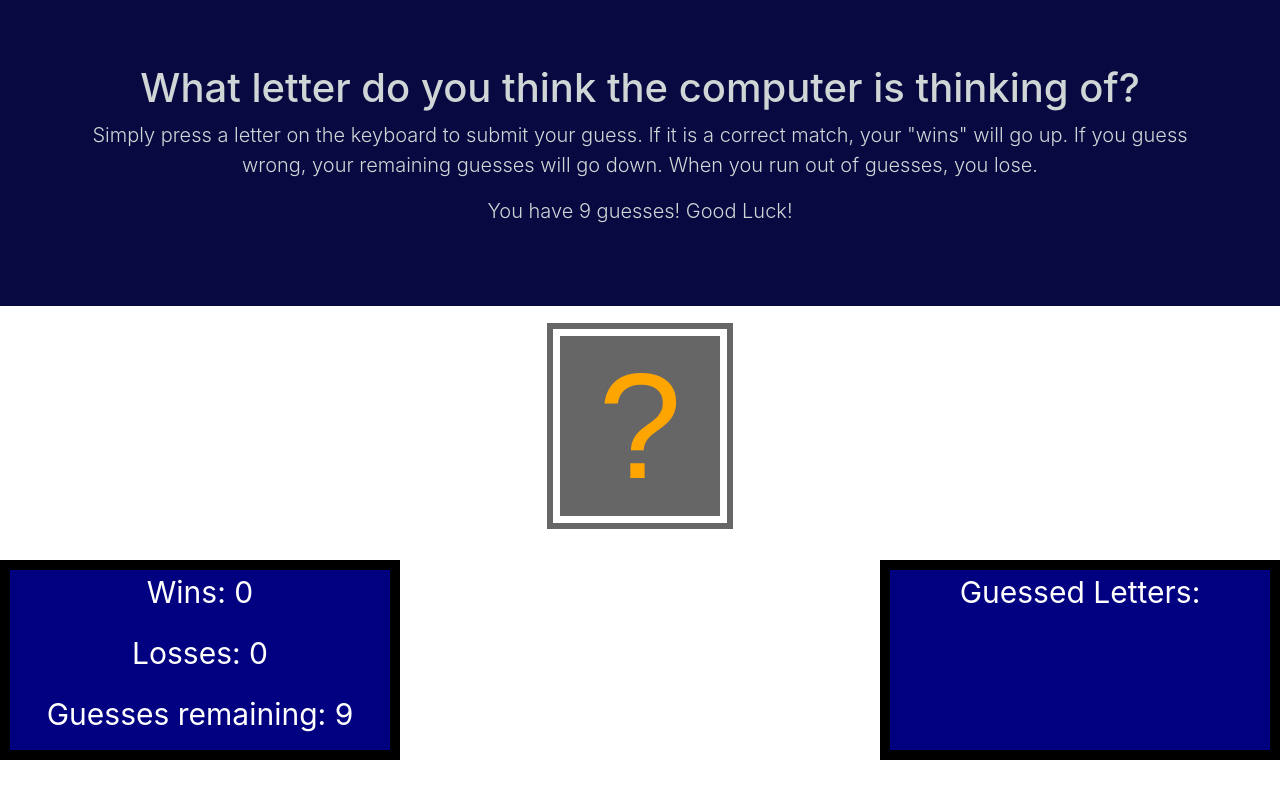
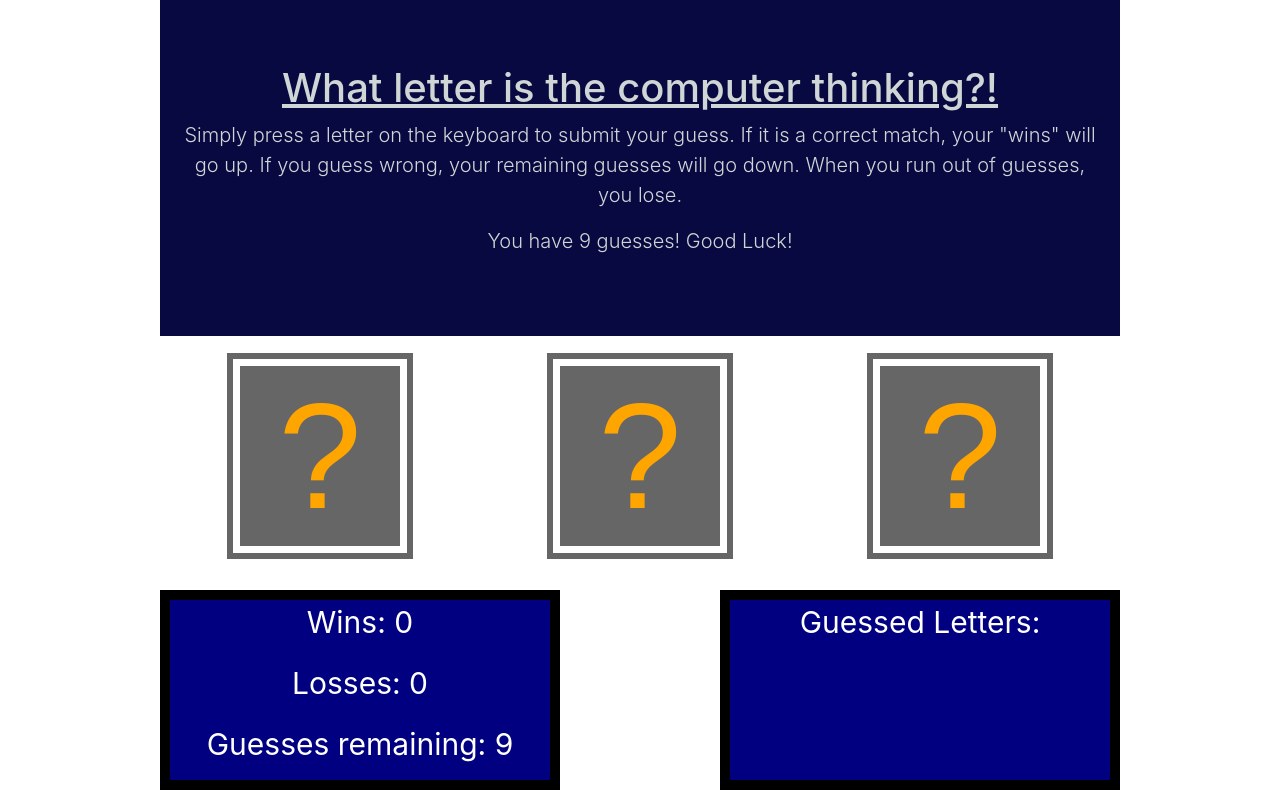
Before and after one commit to tomjcal89/Psychic-Game, a plain HTML site: page index.html in a window 1280 px wide. Drawn offline with nearby package versions, Linux system fonts and the light colour scheme.

Commit message:
made additional flashing questionsmarks to add style to the page

```diff
--- a/assets/css/style.css
+++ b/assets/css/style.css
@@ -1,21 +1,31 @@
-
+body{
+    max-width: 960px;
+    margin: auto;
+}
 
 .jumbotron {
     text-align: center;
     background-color: rgb(9, 9, 65);
     color: rgb(208, 214, 214);
    margin-bottom: 10px;
+
 }
 
-h2 {
+.display-5 {
+    text-decoration: underline;
+}
+
+#questionMark {
+
     text-align: center;
     background-color: rgb(102, 102, 102);
     width: 200px;
-    margin: auto;
     font-size: 150px;
     font-family: sans-serif;
     border: 20px double rgb(255, 255, 255);
     animation:blinkingText 5.0s infinite;
+    margin: auto;
+
 }
     @keyframes blinkingText{
         0%{     color: orange;    }
@@ -36,6 +46,7 @@ h2 {
     font-size: 30px;
     border: 10px solid black;
     margin-bottom: 2%;
+
 }
 
 .letterGuess {
@@ -49,6 +60,7 @@ h2 {
     font-size: 30px;
     padding-bottom: 20px;
     margin-bottom: 2%;
+
 }
 
 #letterGuessed {
--- a/index.html
+++ b/index.html
@@ -16,17 +16,26 @@
 
     <div class="jumbotron jumbotron-fluid">
         <div class="container">
-                <h1 class="display-5">What letter do you think the computer is thinking of?</h1>
-                <p class="lead">Simply press a letter on the keyboard to submit your guess. If it is a correct match, your "wins" will go up. If you guess wrong, your remaining guesses will go down. When you run out of guesses, you lose.</p>
-                <p class="lead">You have 9 guesses! Good Luck!</p>
+            <h1 class="display-5">What letter is the computer thinking?!</h1>
+            <p class="lead">Simply press a letter on the keyboard to submit your guess. If it is a correct match, your
+                "wins" will go up. If you guess wrong, your remaining guesses will go down. When you run out of
+                guesses, you lose.</p>
+            <p class="lead">You have 9 guesses! Good Luck!</p>
 
         </div>
     </div>
 
 
+    <div class="col">
+        <div class="row">
+            <h2 id=questionMark>?</h2>
+            <h2 id=questionMark>?</h2>
+            <h2 id=questionMark>?</h2>
+        </div>
+    </div>
 
-    <h2 id=questionMark>?</h2>
     <br>
+
 
 
     <div class="container1">
```
